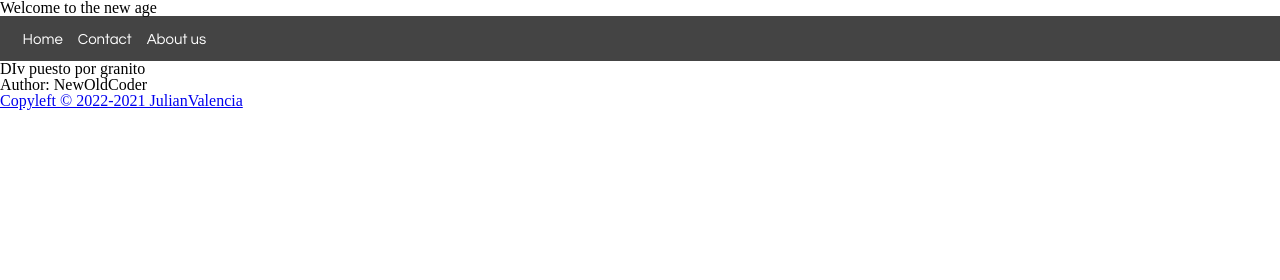
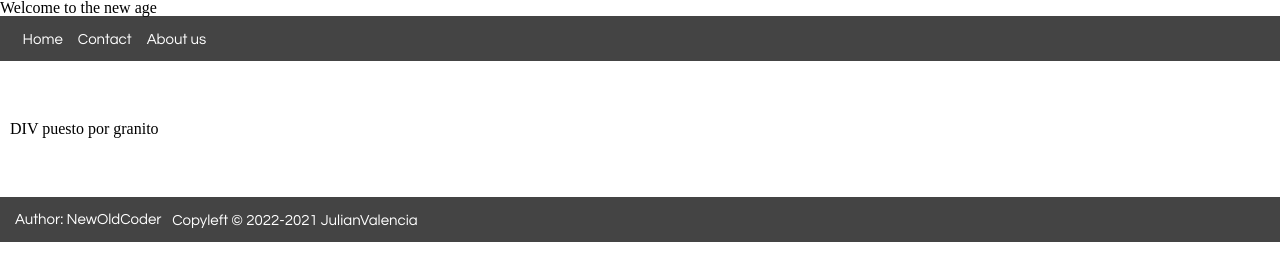
Before and after one commit to JBVwebDev/testGit, a plain HTML site: page index.html in a window 1280 px wide. Drawn offline with Linux system fonts and the light colour scheme.

Commit message:
modificando estilos

```diff
--- a/index.html
+++ b/index.html
@@ -1,11 +1,10 @@
 <!DOCTYPE html>
 <html lang="en">
-
   <head>
-    <meta charset="UTF-8">
-    <meta http-equiv="X-UA-Compatible" content="IE=edge">
-    <meta name="viewport" content="width=device-width, initial-scale=1.0">
-    <link rel="stylesheet" href="styles.css" type="text/css">
+    <meta charset="UTF-8" />
+    <meta http-equiv="X-UA-Compatible" content="IE=edge" />
+    <meta name="viewport" content="width=device-width, initial-scale=1.0" />
+    <link rel="stylesheet" href="styles.css" type="text/css" />
 
     <title>Testeando el Git</title>
   </head>
@@ -20,15 +19,15 @@
       </ul>
     </div>
     <div class="container-2">
-        <p>DIv puesto por granito</p>
+      <p>DIV puesto por granito</p>
     </div>
   </header>
 
   <body>
-    <footer>
-        <p>Author: NewOldCoder<br>
-            <a href="mailto:webmaster@julianvalencia.com.co">Copyleft &copy; 2022-2021 JulianValencia</a></p>
+    <footer class="footer-container">
+      <p>Author: NewOldCoder
+      <a href="mailto:webmaster@julianvalencia.com.co">Copyleft &copy; 2022-2021 JulianValencia</a>
+      </p>
     </footer>
   </body>
-
 </html>
--- a/styles.css
+++ b/styles.css
@@ -153,3 +153,32 @@ table {
 .navbar-container a:hover {
     background-color: #666;
 }
+
+.footer-container {
+    display: flex;
+    font: 15px century gothic;
+    background-color: #444;
+    padding: 1em;
+}
+
+.footer-container a:hover {
+    background-color: #666;
+}
+
+.footer-container a {
+    text-decoration: none;
+    transition: background-color .2s ease-in;
+    color: #FFF;
+    padding: .5em;
+}
+
+.footer-container p {
+    color: white;
+}
+
+.container-2 {
+    display: flexbox;
+    padding: 10px;
+    margin-top: 50px;
+    margin-bottom: 50px;
+}
```
Lines whose indentation alone changed are shown as unchanged.
